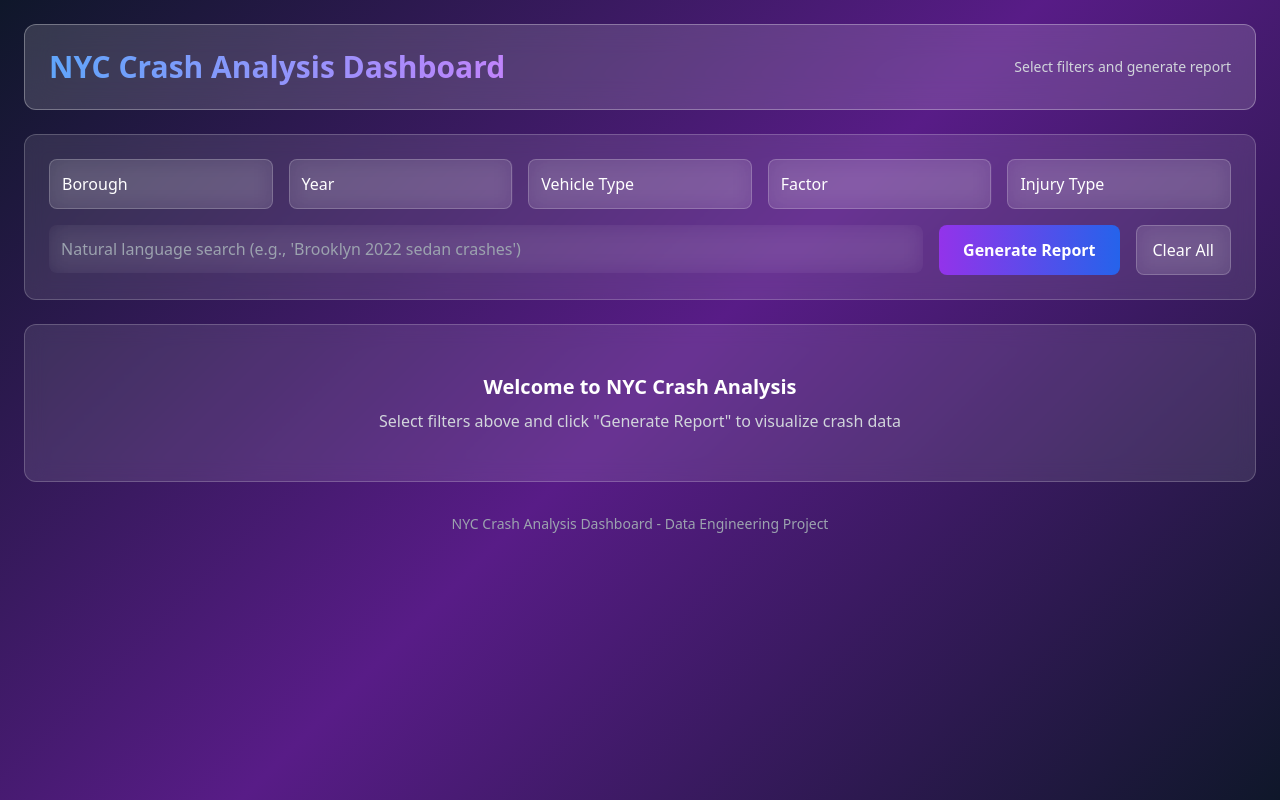
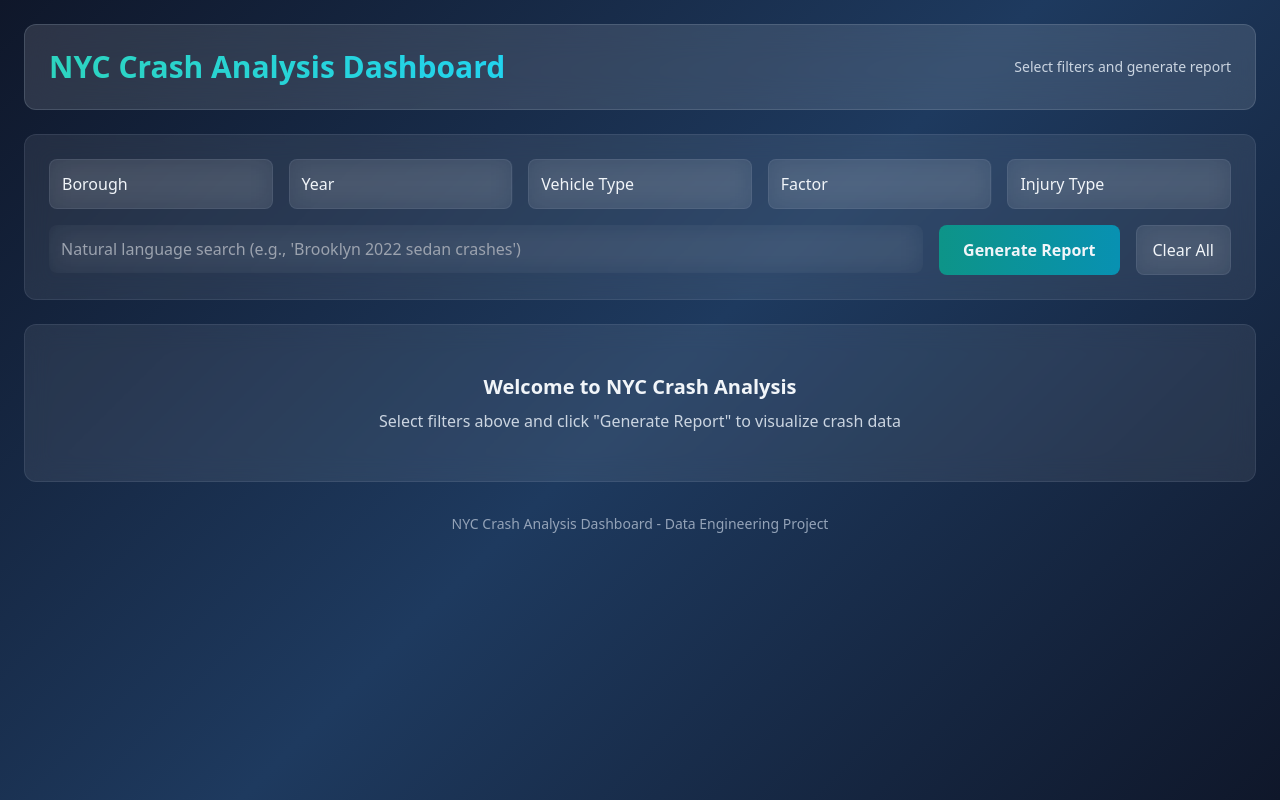
Before and after one commit to Daniel-Nagyy/Data-Engineering-and-visualization1, a Flask app: page / in a window 1280 px wide. Run offline with Flask 3, Linux system fonts and the light colour scheme; data that the repository does not hold is empty; parts of the project's set-up code (start-up, migrations or seed data) failed here and were passed over; some libraries are stand-ins or nearby versions.

Commit message:
Update styles in base and dashboard templates for improved aesthetics and consistency; change background gradients, text colors, and button styles.

```diff
--- a/templates/base.html
+++ b/templates/base.html
@@ -8,18 +8,18 @@
     <script src="https://cdn.plot.ly/plotly-2.26.0.min.js"></script>
     <style>
         body {
-            background: linear-gradient(135deg, #0f172a 0%, #581c87 50%, #0f172a 100%);
+            background: linear-gradient(135deg, #0f172a 0%, #1e3a5f 50%, #0f172a 100%);
             min-height: 100vh;
         }
         .glass {
-            background: rgba(255, 255, 255, 0.1);
-            backdrop-filter: blur(10px);
-            border: 1px solid rgba(255, 255, 255, 0.2);
+            background: rgba(255, 255, 255, 0.08);
+            backdrop-filter: blur(12px);
+            border: 1px solid rgba(148, 163, 184, 0.15);
         }
         .glass-strong {
-            background: rgba(255, 255, 255, 0.15);
-            backdrop-filter: blur(15px);
-            border: 1px solid rgba(255, 255, 255, 0.3);
+            background: rgba(255, 255, 255, 0.12);
+            backdrop-filter: blur(16px);
+            border: 1px solid rgba(148, 163, 184, 0.25);
         }
         .filter-dropdown {
             max-height: 200px;
@@ -63,7 +63,7 @@
         }
     </style>
 </head>
-<body class="text-white">
+<body class="text-slate-100">
     {% block content %}{% endblock %}
     {% block scripts %}{% endblock %}
 </body>
--- a/templates/dashboard.html
+++ b/templates/dashboard.html
@@ -5,10 +5,10 @@
     <!-- Header -->
     <header class="glass-strong rounded-xl p-6 mb-6 animate-fade-in">
         <div class="flex flex-col md:flex-row justify-between items-center">
-            <h1 class="text-2xl md:text-3xl font-bold bg-gradient-to-r from-blue-400 to-purple-400 bg-clip-text text-transparent">
+            <h1 class="text-2xl md:text-3xl font-bold bg-gradient-to-r from-teal-400 to-cyan-400 bg-clip-text text-transparent">
                 NYC Crash Analysis Dashboard
             </h1>
-            <div id="records-count" class="mt-2 md:mt-0 text-sm text-gray-300">
+            <div id="records-count" class="mt-2 md:mt-0 text-sm text-slate-300">
                 Select filters and generate report
             </div>
         </div>
@@ -22,7 +22,7 @@
             <div class="relative">
                 <button onclick="toggleDropdown('borough')" class="w-full glass rounded-lg p-3 text-left flex justify-between items-center hover:bg-white/20 transition">
                     <span>Borough</span>
-                    <span id="borough-count" class="text-xs bg-purple-500 px-2 py-1 rounded-full hidden">0</span>
+                    <span id="borough-count" class="text-xs bg-teal-600 px-2 py-1 rounded-full hidden">0</span>
                 </button>
                 <div id="borough-dropdown" class="absolute z-50 w-full mt-1 glass rounded-lg p-2 filter-dropdown hidden">
                     <!-- Populated by JS -->
@@ -33,7 +33,7 @@
             <div class="relative">
                 <button onclick="toggleDropdown('year')" class="w-full glass rounded-lg p-3 text-left flex justify-between items-center hover:bg-white/20 transition">
                     <span>Year</span>
-                    <span id="year-count" class="text-xs bg-purple-500 px-2 py-1 rounded-full hidden">0</span>
+                    <span id="year-count" class="text-xs bg-teal-600 px-2 py-1 rounded-full hidden">0</span>
                 </button>
                 <div id="year-dropdown" class="absolute z-50 w-full mt-1 glass rounded-lg p-2 filter-dropdown hidden">
                     <!-- Populated by JS -->
@@ -44,7 +44,7 @@
             <div class="relative">
                 <button onclick="toggleDropdown('vehicle_type')" class="w-full glass rounded-lg p-3 text-left flex justify-between items-center hover:bg-white/20 transition">
                     <span>Vehicle Type</span>
-                    <span id="vehicle_type-count" class="text-xs bg-purple-500 px-2 py-1 rounded-full hidden">0</span>
+                    <span id="vehicle_type-count" class="text-xs bg-teal-600 px-2 py-1 rounded-full hidden">0</span>
                 </button>
                 <div id="vehicle_type-dropdown" class="absolute z-50 w-full mt-1 glass rounded-lg p-2 filter-dropdown hidden">
                     <!-- Populated by JS -->
@@ -55,7 +55,7 @@
             <div class="relative">
                 <button onclick="toggleDropdown('contributing_factor')" class="w-full glass rounded-lg p-3 text-left flex justify-between items-center hover:bg-white/20 transition">
                     <span>Factor</span>
-                    <span id="contributing_factor-count" class="text-xs bg-purple-500 px-2 py-1 rounded-full hidden">0</span>
+                    <span id="contributing_factor-count" class="text-xs bg-teal-600 px-2 py-1 rounded-full hidden">0</span>
                 </button>
                 <div id="contributing_factor-dropdown" class="absolute z-50 w-full mt-1 glass rounded-lg p-2 filter-dropdown hidden">
                     <!-- Populated by JS -->
@@ -66,7 +66,7 @@
             <div class="relative">
                 <button onclick="toggleDropdown('injury_type')" class="w-full glass rounded-lg p-3 text-left flex justify-between items-center hover:bg-white/20 transition">
                     <span>Injury Type</span>
-                    <span id="injury_type-count" class="text-xs bg-purple-500 px-2 py-1 rounded-full hidden">0</span>
+                    <span id="injury_type-count" class="text-xs bg-teal-600 px-2 py-1 rounded-full hidden">0</span>
                 </button>
                 <div id="injury_type-dropdown" class="absolute z-50 w-full mt-1 glass rounded-lg p-2 filter-dropdown hidden">
                     <!-- Populated by JS -->
@@ -78,13 +78,13 @@
         <div class="flex flex-col md:flex-row gap-4">
             <div class="flex-1 relative">
                 <input type="text" id="search-input" placeholder="Natural language search (e.g., 'Brooklyn 2022 sedan crashes')"
-                    class="w-full glass rounded-lg p-3 bg-transparent border-none outline-none focus:ring-2 focus:ring-purple-500 transition">
+                    class="w-full glass rounded-lg p-3 bg-transparent border-none outline-none focus:ring-2 focus:ring-teal-500 transition">
                 <button onclick="clearSearch()" id="clear-search" class="absolute right-3 top-1/2 -translate-y-1/2 text-gray-400 hover:text-white hidden">
                     &times;
                 </button>
             </div>
             <button onclick="generateReport()" id="generate-btn"
-                class="bg-gradient-to-r from-purple-600 to-blue-600 hover:from-purple-700 hover:to-blue-700 px-6 py-3 rounded-lg font-semibold transition transform hover:scale-105 flex items-center justify-center gap-2">
+                class="bg-gradient-to-r from-teal-600 to-cyan-600 hover:from-teal-700 hover:to-cyan-700 px-6 py-3 rounded-lg font-semibold transition transform hover:scale-105 flex items-center justify-center gap-2">
                 <span id="btn-text">Generate Report</span>
                 <div id="btn-spinner" class="spinner hidden"></div>
             </button>
@@ -102,19 +102,19 @@
     <!-- Initial State -->
     <div id="initial-state" class="glass rounded-xl p-12 text-center animate-fade-in">
         <h2 class="text-xl font-semibold mb-2">Welcome to NYC Crash Analysis</h2>
-        <p class="text-gray-300">Select filters above and click "Generate Report" to visualize crash data</p>
+        <p class="text-slate-300">Select filters above and click "Generate Report" to visualize crash data</p>
     </div>
 
     <!-- Loading State -->
     <div id="loading-state" class="glass rounded-xl p-12 text-center hidden">
         <div class="spinner mx-auto mb-4" style="width: 48px; height: 48px;"></div>
-        <p class="text-gray-300">Generating report...</p>
+        <p class="text-slate-300">Generating report...</p>
     </div>
 
     <!-- Empty State -->
     <div id="empty-state" class="glass rounded-xl p-12 text-center hidden">
         <h2 class="text-xl font-semibold mb-2">No Data Found</h2>
-        <p class="text-gray-300">Try adjusting your filters or search query</p>
+        <p class="text-slate-300">Try adjusting your filters or search query</p>
     </div>
 
     <!-- Dashboard Content -->
@@ -122,20 +122,20 @@
         <!-- Stat Cards -->
         <div class="grid grid-cols-1 md:grid-cols-2 lg:grid-cols-4 gap-4 mb-6">
             <div class="glass rounded-xl p-6 animate-slide-up">
-                <h3 class="text-gray-400 text-sm mb-1">Total Crashes</h3>
-                <p id="stat-crashes" class="text-3xl font-bold text-blue-400">0</p>
+                <h3 class="text-slate-400 text-sm mb-1">Total Crashes</h3>
+                <p id="stat-crashes" class="text-3xl font-bold text-cyan-400">0</p>
             </div>
             <div class="glass rounded-xl p-6 animate-slide-up">
-                <h3 class="text-gray-400 text-sm mb-1">Persons Injured</h3>
-                <p id="stat-injured" class="text-3xl font-bold text-orange-400">0</p>
+                <h3 class="text-slate-400 text-sm mb-1">Persons Injured</h3>
+                <p id="stat-injured" class="text-3xl font-bold text-amber-400">0</p>
             </div>
             <div class="glass rounded-xl p-6 animate-slide-up">
-                <h3 class="text-gray-400 text-sm mb-1">Fatalities</h3>
-                <p id="stat-killed" class="text-3xl font-bold text-red-400">0</p>
+                <h3 class="text-slate-400 text-sm mb-1">Fatalities</h3>
+                <p id="stat-killed" class="text-3xl font-bold text-rose-400">0</p>
             </div>
             <div class="glass rounded-xl p-6 animate-slide-up">
-                <h3 class="text-gray-400 text-sm mb-1">Unique Collisions</h3>
-                <p id="stat-collisions" class="text-3xl font-bold text-purple-400">0</p>
+                <h3 class="text-slate-400 text-sm mb-1">Unique Collisions</h3>
+                <p id="stat-collisions" class="text-3xl font-bold text-teal-400">0</p>
             </div>
         </div>
 
@@ -180,7 +180,7 @@
     </div>
 
     <!-- Footer -->
-    <footer class="mt-8 text-center text-gray-400 text-sm">
+    <footer class="mt-8 text-center text-slate-400 text-sm">
         <p>NYC Crash Analysis Dashboard - Data Engineering Project</p>
     </footer>
 </div>
```
